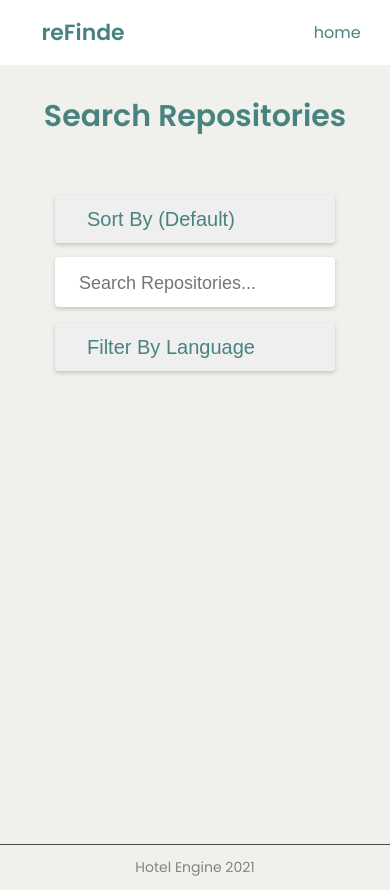
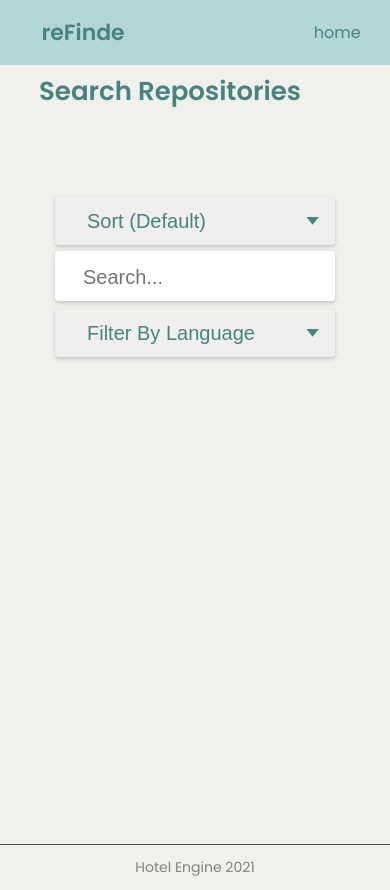
Before and after one commit to dlynnea/repository-finder, a React (Create React App) app: page / in a window 390 px wide. Built offline with nearby package versions, Linux system fonts and the light colour scheme; the HTML template or start-up script is replaced by a standard one; a web font is replaced by a local one.

Commit message:
more styling adjustments and cleanup

```diff
--- a/src/components/Home.js
+++ b/src/components/Home.js
@@ -53,30 +53,27 @@ const Home = () => {
 
     return(
         <div className="home" id="home">
-            <div className="container">
             <div className="search-content">
-                    <div className="search-wrapper">
-                        <label htmlFor="search-form">
                 <h1 className="sr-only">
                     Search Repositories
                 </h1>
-                        </label>
+                <div className="search-wrapper">
                     <div className="select select-sort">
                         <select
                             onChange={(e) => setSelectSort(e.target.value)}
                             className="sort-by" aria-label="Sort">
-                                    <option value="Default">Sort By (Default)</option>
+                                <option value="Default">Sort (Default)</option>
                                 <option value="Star-Count">Star Count</option>
                         </select>
                     </div>
                     <input
-                            value={inputValue} onChange={(e) => setInputValue(e.target.value)}
+                        value={inputValue}
+                        onChange={(e) => setInputValue(e.target.value)}
                         className="search-input"
                         type="text"
                         name="query"
-                            placeholder="Search Repositories..."
+                        placeholder="Search..."
                     />
-                        {/* <button className="btn">{loading ? 'Searching...' : 'Search'}</button> */}
                 <div className="select select-lang">
                     <select
                         onChange={(e) => setSelectLanguage(e.target.value)}
@@ -97,7 +94,6 @@ const Home = () => {
                     <span className="focus"></span>
                 </div>
             </div>
-            </div>
             <div className="repos-wrapper">
                 {sortedFiltered?.map(repo => (
                     <Link to={`/${repo.owner.login}/${repo.name}`}>
--- a/src/components/RepoCard.js
+++ b/src/components/RepoCard.js
@@ -11,7 +11,6 @@ const RepoCard = ({ name, language, login, id, avatar, stars }) => {
                 <h2 className="card__title">{name}</h2>
                 <p className="card__language">{language}</p>
                 <p className="card__stars"><FontAwesomeIcon icon={faStar} /><span>{stars} </span></p>
-                <h3 className="card__user">{login}</h3>
                 <button className="card__btn">More Details</button>
             </div>
         </div>
--- a/src/components/RepoDetails.js
+++ b/src/components/RepoDetails.js
@@ -29,13 +29,13 @@ const RepoDetails = ({id, repos}) => {
                                 <p><span><i className="fas fa-code"></i></span><FontAwesomeIcon icon={faCalendar} /> {moment(repo.pushed_at).format('MMMM Do YYYY')}</p>
                             </div>
                             <div className="list">
-                                <p><span><i className="fas fa-code"></i></span><FontAwesomeIcon icon={faStar} /> {repo.stargazers_count}</p>
+                                <p><span><i className="fas fa-code"></i></span><FontAwesomeIcon icon={faStar} /> stars: {repo.stargazers_count}</p>
                             </div>
                             <div className="list">
-                                <p><span><i className="fas fa-code"></i></span><FontAwesomeIcon icon={faPlusSquare} /> {repo.subscribers_count}</p>
+                                <p><span><i className="fas fa-code"></i></span><FontAwesomeIcon icon={faPlusSquare} /> subscribers: {repo.subscribers_count}</p>
                             </div>
                             <div className="list">
-                                <p><span><i className="fas fa-code"></i></span><FontAwesomeIcon icon={faThumbsUp} /> {repo.forks_count}</p>
+                                <p><span><i className="fas fa-code"></i></span><FontAwesomeIcon icon={faThumbsUp} />forks: {repo.forks_count}</p>
                             </div>
                         </div>
                     </div>
--- a/src/styling/App.scss
+++ b/src/styling/App.scss
@@ -21,86 +21,22 @@ body {
   margin: 0;
 }
 
-/* header */
-header {
-  position: fixed;
-  left: 0;
-  right: 0;
-  border-bottom: 1px solid $background-light;
-  padding: 10px 15px;
-  z-index: 11;
-  background-color: $light-text;
-  color: $color-text;
-
-  .row {
-    justify-content: space-between;
-    align-items: center;
-  }
-
-  .navbar ul {
-    list-style: none;
-    padding: 0;
-    margin: 0;
-
-    li {
-      display: inline-block;
-      margin-left: 20px;
-
-      a {
-        font-size: 15px;
-        text-decoration: none;
-        line-height: 72px;
-        color: $background;
-        text-transform: uppercase;
-        font-weight: 600;
-        position: relative;
-        display: block;
-
-        &::before {
-          content: '';
-          height: 2px;
-          background-color: $accent-text;
-          width: 0%;
-          position: absolute;
-          right: 0;
-          bottom: 22px;
-          transition: all .5s ease;
-        }
-
-        &:hover::before {
-          width: 100%;
-          left: 0;
-        }
-
-        &.active::before {
-          color: $accent-text;
-          width: 100%;
-          left: 0;
-        }
-      }
-    }
-  }
-}
-
 .home {
   min-height: 100vh;
   background: $background-light;
-  background-size: cover;
-  background-position: center;
   padding: 0 15px;
 
   .search-content {
     flex: 0 0 100%;
-    max-width: 100%;
     display: flex;
     flex-wrap: wrap;
     align-items: center;
 
     h1 {
       color: $accent-text;
-      font-size: 30px;
+      font-size: 26px;
       font-weight: 600;
-      margin: 0;
+      margin: 4.5rem 0 0 1.5rem;
       padding: 0;
     }
   }
--- a/src/styling/_card.scss
+++ b/src/styling/_card.scss
@@ -25,6 +25,7 @@
     justify-content: center;
     align-items: center;
     color: $background;
+    // background-color: $light-grey;
 
     &__image {
       width: 10rem;
--- a/src/styling/_config.scss
+++ b/src/styling/_config.scss
@@ -6,39 +6,13 @@ $font-family: 'Poppins', sans-serif;
 
 $light-text: #fff;
 $dark-text: rgb(35, 36, 36);
-$color-text: #402a4e;
 $accent-text: rgb(72, 131, 127);
+$header: rgb(178, 215, 212);
 $para-text: #838383;
 $light-grey: #d5d5d5;
 $background: rgb(64, 65, 58);
 $grey: rgb(197, 198, 195);
 $background-light: rgb(240, 240, 236);
-$background-dark-light: rgb(242, 242, 235);
 $off-white: rgb(252, 250, 249);
 
 $radius: 0.2rem;
-
-@mixin easeOut {
-  transition: all 0.5s ease-out;
-}
-
-/* utilities */
-.text-center {
-  text-align: center!important;
-}
-
-.text-left {
-  text-align: left!important;
-}
-
-.text-right {
-  text-align: right!important;
-}
-
-.text-uppercase {
-  text-transform: uppercase!important;
-}
-
-.align-items-center {
-  align-items: center;
-}
--- a/src/styling/_header.scss
+++ b/src/styling/_header.scss
@@ -1,3 +1,14 @@
+header {
+  position: fixed;
+  left: 0;
+  right: 0;
+  border-bottom: 1px solid $background-light;
+  padding: 10px 15px;
+  z-index: 11;
+  background-color: $header;
+  color: $header;
+}
+
 .toolbar {
   position: fixed;
   width: 100%;
@@ -63,34 +74,23 @@
 /* search input */
 .search-wrapper {
   width: 100%;
-  margin: 80px 0;
+  margin: 80px 40px;
   display: flex;
-  justify-content: space-between;
-}
-
-.btn {
-  background-color: $background-light;
-  margin-left: 4px;
-  padding: .8rem 2rem;
-  border: none;
-  font-size: 18px;
-  color: $accent-text;
-  border-radius: 0.25rem;
-  box-shadow: 0px 2px 4px $grey;
-
-  &:hover {
-    box-shadow: 0px 0px 0px $grey;
-  }
+  justify-content: center;
+  justify-items: center;
+  align-items: center;
 }
 
 .search-input {
-  padding: 4px 0 0 24px;
-  width: 210px;
-  font-size: 18px;
+  padding: 4px 0 0 4px;
+  font-size: 20px;
+  padding: 7px 0 4px 28px;
   border: none;
   color: $accent-text;
   border-radius: 0.25rem;
   box-shadow: 0px 2px 4px $grey;
+  height: 50px;
+  margin: 0 1rem 0 1rem;
 
   &:hover {
     box-shadow: 0px 0px 0px $grey;
@@ -98,18 +98,14 @@
 }
 
 select {
-  // A reset of styles, including removing the default dropdown arrow
   appearance: none!important;
   outline: none;
   font-size: 20px;
-  // background-color: $grey;
   border-radius: 0.25rem;
   border: none;
   box-shadow: 0px 2px 4px $grey;
   padding: .8rem 2rem;
   margin: 0;
-  margin-left: 1rem;
-  // width: 100%;
   color: $accent-text;
 }
 
@@ -117,39 +113,22 @@ select {
   cursor: pointer;
   line-height: 1.1;
   background-color: transparent;
-  // display: grid;
-  // grid-template-areas: "select";
+  display: grid;
   align-items: center;
   position: relative;
-  // box-shadow: 0px 4px 6px $accent-text;
-  // transition: all .4s cubic-bezier(0.215, 0.610, 0.355, 1);
-
-  &:hover {
-    // box-shadow: 0px 0px 0px $accent-text;
-  }
 
   &::after {
     content: "";
     display: block;
     width: 0.8em;
     height: 0.5em;
-    background-color: var(--text);
+    background-color: $accent-text;
     clip-path: polygon(100% 0%, 0 0%, 50% 100%);
     justify-self: end;
-    margin-right: 1em;
+    margin-right: 1rem;
   }
 }
 
 select, .select:after {
   grid-area: select;
 }
-
-select:focus + .focus {
-  position: absolute;
-  top: -1px;
-  left: -1px;
-  right: -1px;
-  bottom: -1px;
-  border: 2px solid var(--text);
-  border-radius: inherit;
-}
--- a/src/styling/_mobile.scss
+++ b/src/styling/_mobile.scss
@@ -1,5 +1,24 @@
+@media(max-width: 1280px){
+    .repo-details .details-content {
+        margin: 0 380px;
+
+        .content-text .info {
+            padding-left: 10px;
+        }
+    }
+}
+
+@media(max-width: 1140px){
+    .repo-details .details-content {
+        margin: 0 300px;
+
+        .content-text .info {
+            padding-left: 10px;
+        }
+    }
+}
+
 @media(max-width: 991px){
-
     .home .search-wrapper h1 {
         font-size: 40px;
         margin-top: 4rem;
@@ -29,7 +48,7 @@
       }
 
       .select-lang {
-          margin-top: 1rem;
+          margin-top: 0.5rem;
       }
 
       .select-sort {
@@ -50,88 +69,33 @@
           }
       }
 
-      .repo-details {
-          padding: 100px 0 10px 0;
-
-          .details-content .content-text .info {
-              flex-direction: column;
-              align-items: center;
-
-              .list {
-                  max-width: 500px;
-              }
-          }
-
-      }
-}
-
-@media(max-width: 768px) {
-
-    .home .search-wrapper h1 {
-        font-size: 30px;
-        margin-top: 4rem;
-      }
-
-      .search-input {
-        width: 280px;
-        color: $accent-text;
-        height: 50px;
-      }
-
-      .search-wrapper {
-        justify-content: start;
-        flex-wrap: wrap;
-        margin: 30px 0 10px 0;
-      }
-
-      select {
-          margin-left: 0;
-          width: 280px;
-      }
-
-      .select {
-        margin-top: 3.5em;
-      }
-
-      .select-lang {
-          margin-top: 1rem;
-      }
-
-      .select-sort {
-          margin-bottom: 0.4rem;
-      }
-
-      .home {
-        width: 100%;
-        margin: 0;
-      }
-
-      .card {
-          display: grid;
-          min-width: 50px;
-
-          &__image {
-              width: 100%;
-          }
+      .detail-container {
+          height: 94vh;
       }
 
       .repo-details {
           padding: 100px 0 10px 0;
 
-          .details-content .content-text .info {
-              flex-direction: column;
-              align-items: center;
+          .details-content {
+            margin: 0;
 
-              .list {
-                  max-width: 500px;
-              }
+            .content-text .info {
+                flex-direction: column;
+                align-items: center;
+                padding: 0;
+
+                .list {
+                    max-width: 500px;
+
+                    justify-content: space-between;
+                    align-items: center;
+                }
+            }
           }
-
       }
 }
 
 @media(max-width: 500px){
-
     h1::before {
         display: none;
     }
@@ -192,7 +156,7 @@
     }
 
     .select-lang {
-        margin-top: 1rem;
+        margin-top: 0.5rem;
     }
 
     .select-sort {
```
Also changed, not shown: src/styling/_details.scss (+5 -29 lines). Lines whose indentation alone changed are shown as unchanged.
